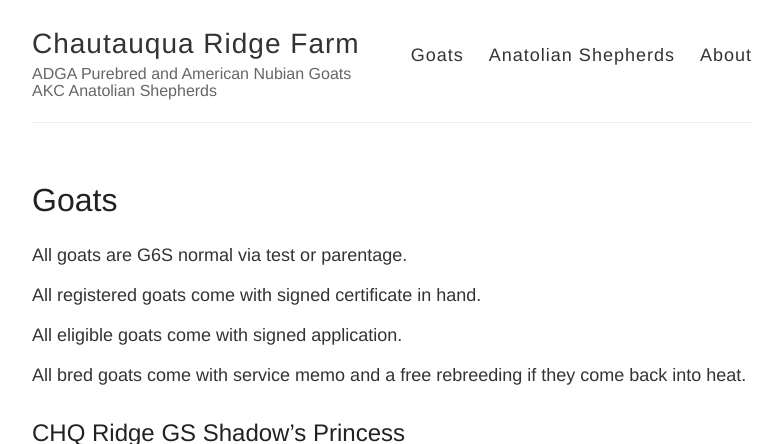
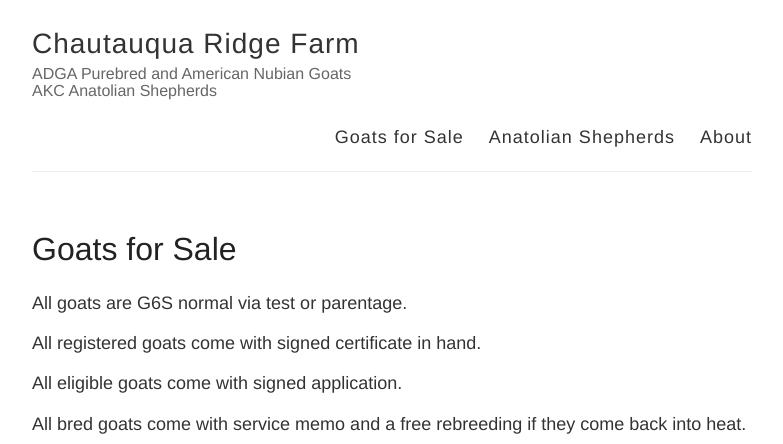
Before and after one commit to shebiki/www.chqridge.com, a Jekyll site: the page built from goat.md, in a window 1280 px wide and 900 px high, cut to the strip 0-444 px from the top of the window. Shown: the whole strip, without its empty margins (248-1031 px from the left). Built offline with Jekyll 4.4.1, drawn with Linux system fonts in a browser that asks for light colours.

Commit message:
Changes title for Goats to Goats for Sale and adds a Sold section divider.

```diff
--- a/_layouts/default.html
+++ b/_layouts/default.html
@@ -29,7 +29,7 @@
           </div>
 
           <nav>
-            <a href="{{ site.baseurl }}/goat">Goats</a>
+            <a href="{{ site.baseurl }}/goat">Goats for Sale</a>
             <a href="{{ site.baseurl }}/anatolianshepherd">Anatolian Shepherds</a>
             <a href="{{ site.baseurl }}/about">About</a>
           </nav>
--- a/goat.md
+++ b/goat.md
@@ -1,6 +1,6 @@
 ---
 layout: page
-title: Goats
+title: Goats for Sale
 permalink: /goat/
 ---
 
```
Also changed, not shown: other parts of goat.md (+4 -0 lines).
